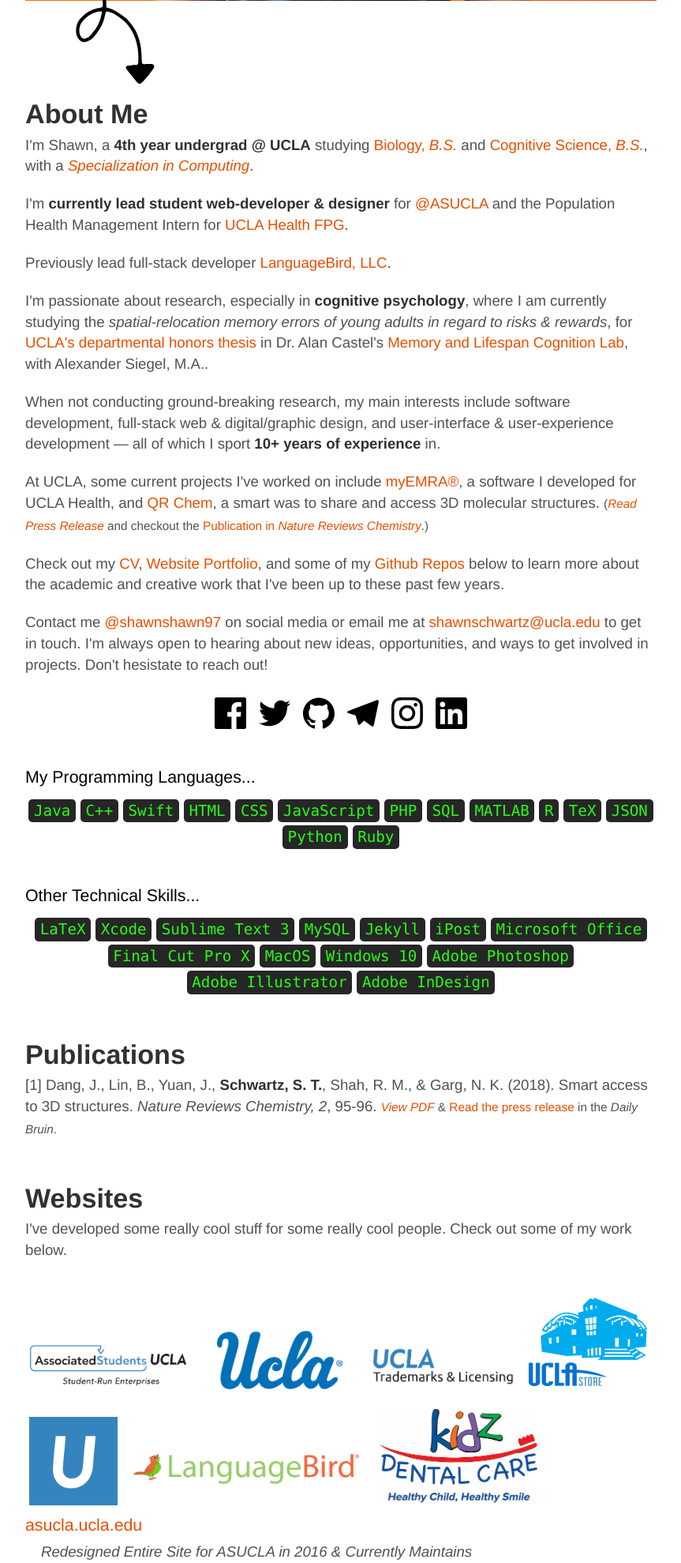
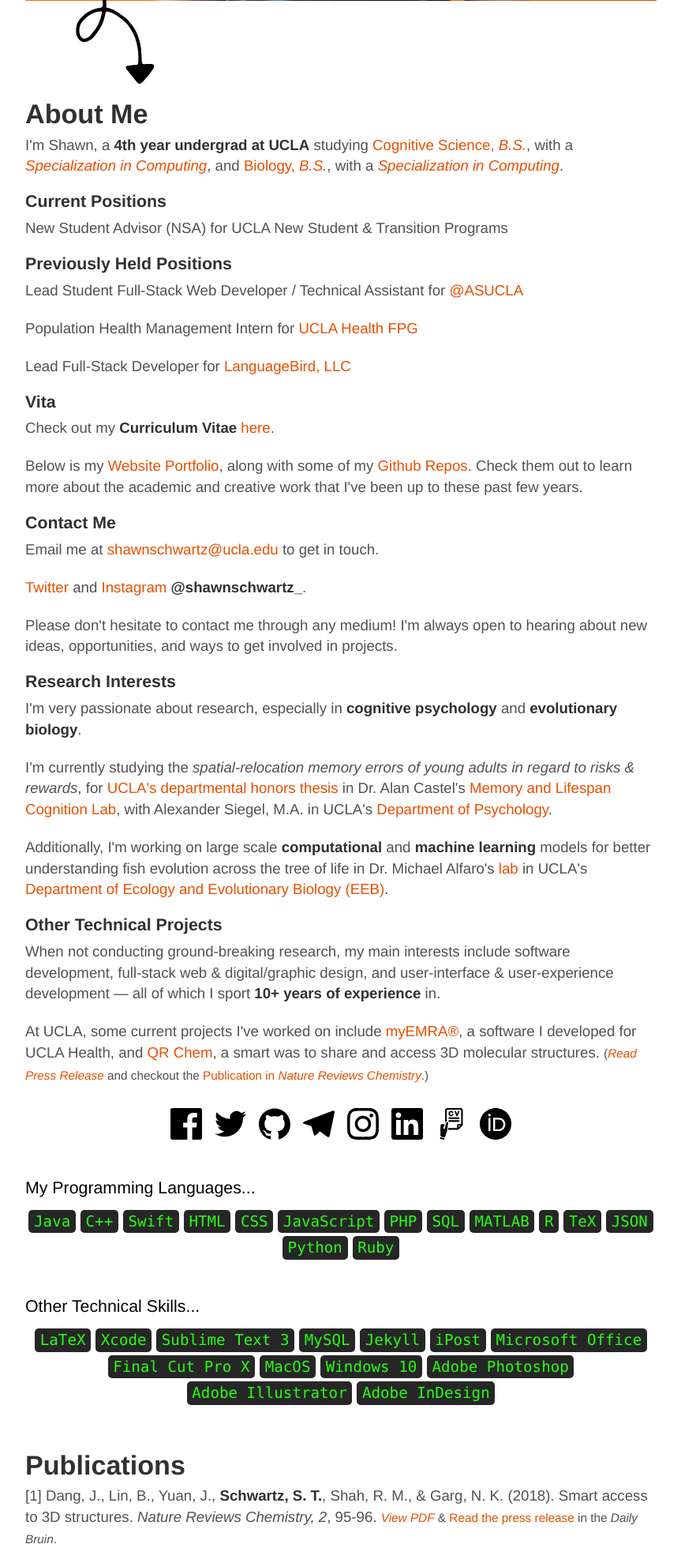
Before and after one commit to ShawnTylerSchwartz/shawntylerschwartz.com, a PHP site: page / in a window 1280 px wide. Shown: the part 946-2925 px from the top of the page at 79% size, without its empty margins (208-1071 px from the left). Run offline with PHP 8.4, Linux system fonts and the light colour scheme; some libraries are stand-ins or nearby versions.

Commit message:
Modifications to main verbage

```diff
--- a/assets/css/style.css
+++ b/assets/css/style.css
@@ -617,6 +617,14 @@ a.no-bar {
     background-image: url(../images/social/twitter.svg);
 }
 
+.cv {
+    background-image: url(../images/social/cv.svg);
+}
+
+.orcid {
+    background-image: url(../images/social/orcid.svg);
+}
+
 .four-oh-three {
     background-image: url(../images/403.svg);
     padding: 0;
--- a/index.html
+++ b/index.html
@@ -86,8 +86,8 @@
 						"url": "https://shawntylerschwartz.com/",
 						"sameAs": [
 							"https://www.linkedin.com/in/shawntylerschwartz",
-							"https://instagram.com/shawnshawn97",
-							"https://twitter.com/shawnshawn97",
+							"https://instagram.com/shawnschwartz_",
+							"https://twitter.com/shawnschwartz_",
 							"https://www.facebook.com/shawn.schwartz101"
 						],
 						"image": {
@@ -166,29 +166,44 @@
 		<section id="about">
 			<article class="about">
 				<h1>About Me</h1>
-				<p>I'm Shawn, a <strong>4th year undergrad @ UCLA</strong> studying <a href="https://www.eeb.ucla.edu" target="_blank">Biology, <em>B.S.</em></a> and <a href="https://www.psych.ucla.edu" target="_blank">Cognitive Science, <em>B.S.</em></a>, with a <a href="https://www.cs.ucla.edu" target="_blank"><em>Specialization in Computing</em></a>.</p>
+				<p>I'm Shawn, a <strong>4th year undergrad at UCLA</strong> studying <a href="https://www.psych.ucla.edu" target="_blank">Cognitive Science, <em>B.S.</em></a>, with a <a href="https://www.cs.ucla.edu" target="_blank"><em>Specialization in Computing</em></a>, and <a href="https://www.eeb.ucla.edu" target="_blank">Biology, <em>B.S.</em></a>, with a <a href="https://www.cs.ucla.edu" target="_blank"><em>Specialization in Computing</em></a>.</p>
 
-				<p>I'm <strong>currently lead student web-developer &amp; designer</strong> for <a href="http://asucla.ucla.edu" target="_blank">@ASUCLA</a> and the Population Health Management Intern for <a href="http://fpg.uclahealth.org" target="_blank">UCLA Health FPG</a>.</p>
+				<h4>Current Positions</h4>
+				<p>New Student Advisor (NSA) for UCLA New Student &amp; Transition Programs</p>
 
-				<p>Previously lead full-stack developer <a href="https://languagebird.com" target="_blank">LanguageBird, LLC</a>.</p>
+				<h4>Previously Held Positions</h4>
+				<p>Lead Student Full-Stack Web Developer / Technical Assistant for <a href="http://asucla.ucla.edu" target="_blank">@ASUCLA</a></p>
+				<p>Population Health Management Intern for <a href="http://fpg.uclahealth.org" target="_blank">UCLA Health FPG</a></p>
+				<p>Lead Full-Stack Developer for <a href="https://languagebird.com" target="_blank">LanguageBird, LLC</a></p>
 
-				<p>I'm passionate about research, especially in <strong>cognitive psychology</strong>, where I am currently studying the <em>spatial-relocation memory errors of young adults in regard to risks &amp; rewards</em>, for <a href="https://www.psych.ucla.edu/undergraduate/special-programs-and-events/departmental-honors-program" target="_blank">UCLA's departmental honors thesis</a> in Dr. Alan Castel's <a href="http://castel.psych.ucla.edu" target="_blank">Memory and Lifespan Cognition Lab</a>, with Alexander Siegel, M.A..</p>
+				<h4>Vita</h4>
+				<p>Check out my <a href="https://shawntylerschwartz.com/cv/Shawn-T-Schwartz_CV.pdf" target="_blank"><strong>Curriculum Vitae</strong> here</a>.</p>
+				<p>Below is my <a href="#websites">Website Portfolio</a>, along with some of my <a href="#code">Github Repos</a>. Check them out to learn more about the academic and creative work that I've been up to these past few years.</p>
 
+				<h4>Contact Me</h4>
+				<p>Email me at <a href="mailto:&#115;&#104;&#097;&#119;&#110;&#115;&#099;&#104;&#119;&#097;&#114;&#116;&#122;&#064;&#117;&#099;&#108;&#097;&#046;&#101;&#100;&#117;" target="_blank">&#115;&#104;&#097;&#119;&#110;&#115;&#099;&#104;&#119;&#097;&#114;&#116;&#122;&#064;&#117;&#099;&#108;&#097;&#046;&#101;&#100;&#117;</a> to get in touch.</p>
+				<p><a href="https://twitter.com/shawnschwartz_" target="_blank">Twitter</a> and <a href="https://instagram.com/shawnschwartz_" target="_blank">Instagram</a> <strong>@shawnschwartz_</strong>.</p>
+				<p>Please don't hesitate to contact me through any medium! I'm always open to hearing about new ideas, opportunities, and ways to get involved in projects.</p>
+
+				<h4>Research Interests</h4>
+				<p>I'm very passionate about research, especially in <strong>cognitive psychology</strong> and <strong>evolutionary biology</strong>.</p>
+				<p>I'm currently studying the <em>spatial-relocation memory errors of young adults in regard to risks &amp; rewards</em>, for <a href="https://www.psych.ucla.edu/undergraduate/special-programs-and-events/departmental-honors-program" target="_blank">UCLA's departmental honors thesis</a> in Dr. Alan Castel's <a href="http://castel.psych.ucla.edu" target="_blank">Memory and Lifespan Cognition Lab</a>, with Alexander Siegel, M.A. in UCLA's <a href="https://www.psych.ucla.edu/" target="_blank">Department of Psychology</a>.</p>
+				<p>Additionally, I'm working on large scale <strong>computational</strong> and <strong>machine learning</strong> models for better understanding fish evolution across the tree of life in Dr. Michael Alfaro's <a href="https://michaelalfaro.github.io/alfaro-lab/" target="_blank">lab</a> in UCLA's <a href="https://www.eeb.ucla.edu/" target="_blank"> Department of Ecology and Evolutionary Biology (EEB)</a>.
+
+				<h4>Other Technical Projects</h4>
 				<p>When not conducting ground-breaking research, my main interests include software development, full-stack web &amp; digital/graphic design, and user-interface &amp; user-experience development &mdash; all of which I sport <strong>10+ years of experience</strong> in.</p>
 
 				<p>At UCLA, some current projects I've worked on include <a href="https://staging.myemra.com" target="_blank">myEMRA®</a>, a software I developed for UCLA Health, and <a href="https://qrchem.net" target="_blank">QR Chem</a>, a smart was to share and access 3D molecular structures. <span class="small">(<a href="https://dailybruin.com/2018/07/30/student-developed-tool-brings-3d-molecular-models-to-smartphone-screen/" target="_blank"><em>Read Press Release</em></a> and checkout the <a href="https://www.nature.com/articles/s41570-018-0021-y" target="_blank">Publication in <em>Nature Reviews Chemistry</em></a>.)</span></p>
-
-				<p>Check out my <a href="https://shawntylerschwartz.com/cv/Shawn-T-Schwartz_CV.pdf" target="_blank">CV</a>, <a href="#websites">Website Portfolio</a>, and some of my <a href="#code">Github Repos</a> below to learn more about the academic and creative work that I've been up to these past few years.</p>
-
-				<p>Contact me <a href="https://instagram.com/shawnshawn97" target="_blank">@shawnshawn97</a> on social media or email me at <a href="mailto:shawnschwartz@ucla.edu" target="_blank">shawnschwartz@ucla.edu</a> to get in touch. I'm always open to hearing about new ideas, opportunities, and ways to get involved in projects. Don't hesistate to reach out!</p>
 			</article>
 			<article class="social-icons">
 				<a href="https://www.facebook.com/shawn.schwartz101" class="no-bar" target="_blank" alt="Facebook" title="Facebook"><div class="social facebook"></div></a>
-				<a href="https://twitter.com/shawnshawn97" class="no-bar" target="_blank" alt="Twitter" title="Twitter"><div class="social twitter"></div></a>
+				<a href="https://twitter.com/shawnschwartz_" class="no-bar" target="_blank" alt="Twitter" title="Twitter"><div class="social twitter"></div></a>
 				<a href="https://github.com/ShawnTylerSchwartz" class="no-bar" target="_blank" alt="Github" title="Github"><div class="social github"></div></a>
 				<a href="mailto:shawnschwartz@ucla.edu" class="no-bar" target="_blank" alt="Email" title="Email"><div class="social email"></div></a>
-				<a href="https://instagram.com/shawnshawn97" class="no-bar" target="_blank" alt="Instagram" title="Instagram"><div class="social instagram"></div></a>
+				<a href="https://instagram.com/shawnschwartz_" class="no-bar" target="_blank" alt="Instagram" title="Instagram"><div class="social instagram"></div></a>
 				<a href="https://www.linkedin.com/in/ShawnTylerSchwartz/" class="no-bar" target="_blank" alt="LinkedIn" title="LinkedIn"><div class="social linkedin"></div></a>
+				<a href="cv/" class="no-bar" target="_blank" alt="Curriculum Vitae" title="Curriculum Vitae"><div class="social cv"></div></a>
+				<a href="https://orcid.org/0000-0001-6444-8451" class="no-bar" target="_blank" alt="ORCID" title="ORCID"><div class="social orcid"></div></a>
 			</article>
 			<article class="languages">
 				<h5>My Programming Languages...</h5>
@@ -230,6 +245,11 @@
 				<h1>Publications</h1>
 				<p>[1] Dang, J., Lin, B., Yuan, J., <strong>Schwartz, S. T.</strong>, Shah, R. M., & Garg, N. K. (2018). Smart access to 3D structures. <em>Nature Reviews Chemistry, 2</em>, 95-96. <span class="small"><a href="https://rdcu.be/4SEe" target="_blank"><em>View PDF</em></a> &amp; <a href="https://dailybruin.com/2018/07/30/student-developed-tool-brings-3d-molecular-models-to-smartphone-screen/" target="_blank">Read the press release</a> in the <em>Daily Bruin</em>.</span></p>
 			</article>
+			<article class="publications-in-progress">
+				<h1>Manuscripts Under Review &amp; In Preparation</h1>
+				<p> Alfaro, M. E., Karan, E. A., <strong>Schwartz, S. T.</strong>, &amp; Schultz, A. J. (under review). <em>The evolution of color pattern in Butterflyfishes (Chaetodontidae).</em> Manuscript under review.</p>
+				<p><strong>Schwartz, S. T.</strong>, Siegel, A. L. M., &amp; Castel, A. D. (in prep). <em>Risks and rewards: Memory for positive and negative item-location associations.</em> Manuscript in preparation.
+			</article>
 		</section>
 
 		<section id="websites">
@@ -242,10 +262,9 @@
 				<div class="websitelogosWrapper">
 					<div class="websiteLogos uclaHealth logoCenter"></div> <div class="websiteLogos languageBird midLogoAlign logoCenter"></div> <div class="websiteLogos kidzDentalCare logoCenter"></div>
 				</div>
-				<div class="website"><a href="http://asucla.ucla.edu" target="_blank">asucla.ucla.edu</a><p><em>Redesigned Entire Site for ASUCLA in 2016 &amp; Currently Maintains</em><br />(January 2016 &mdash; Present)</p></div>
-				<div class="website"><a href="https://uclastore.com" target="_blank">uclastore.com</a><p><em>Design Consultant for 2018 Redesign &amp; Currently Maintains</em><br />(January 2018 &mdash; Present)</p></div>
+				<div class="website"><a href="http://asucla.ucla.edu" target="_blank">asucla.ucla.edu</a><p><em>Redesigned Entire Site for ASUCLA in 2016 &amp; Managed Frontend and Backend</em><br />(January 2016 &mdash; March 2019)</p></div>
+				<div class="website"><a href="https://uclastore.com" target="_blank">uclastore.com</a><p><em>Design Consultant for 2018 Redesign &amp; Maintained Backend</em><br />(January 2018 &mdash; March 2019)</p></div>
 				<div class="website"><a href="https://shawntylerschwartz.com" target="_blank">shawntylerschwartz.com</a><p><em>Designed &amp; Developed this Website to Display My Work</em><br />(August 2018)</p></div>
-				<div class="website"><a href="https://builtbyshawn.com" target="_blank">builtbyshawn.com</a><p><em>A front-page storefront to brand and represent my digital masterpieces</em><br />(August 2018)</p></div>
 				<div class="website"><a href="https://kidzdentalcare.com" target="_blank">kidzdentalcare.com</a> &amp; <a href="https://kidzdentalcare661.com" target="_blank">kidzdentalcare661.com</a><p><em>Full-Stack Developer for Redesign &amp; Implementation of HIPAA-Compliant Secure Patient Information Form</em><br />(July 2017 &mdash; Present)</p></div>
 				<div class="website"><a href="https://languagebird.com" target="_blank">languagebird.com</a><p><em>UI/UX Full-Stack Web Developer &amp; Designer</em>, LanguageBird®, LLC<br />(July 2016 &mdash; January 2018)</p></div>
 				<div class="website"><a href="https://qrchem.net" target="_blank">QRChem.net</a><p><em>Software Consultant &amp; Designer</em>, UCLA<br />(March 2018 &mdash; August 2018)</p></div>
@@ -340,11 +359,13 @@
 			</article>
 			<article class="social-icons">
 				<a href="https://www.facebook.com/shawn.schwartz101" class="no-bar" target="_blank" alt="Facebook" title="Facebook"><div class="social facebook"></div></a>
-				<a href="https://twitter.com/shawnshawn97" class="no-bar" target="_blank" alt="Twitter" title="Twitter"><div class="social twitter"></div></a>
+				<a href="https://twitter.com/shawnschwartz_" class="no-bar" target="_blank" alt="Twitter" title="Twitter"><div class="social twitter"></div></a>
 				<a href="https://github.com/ShawnTylerSchwartz" class="no-bar" target="_blank" alt="Github" title="Github"><div class="social github"></div></a>
 				<a href="mailto:shawnschwartz@ucla.edu" class="no-bar" target="_blank" alt="Email" title="Email"><div class="social email"></div></a>
-				<a href="https://instagram.com/shawnshawn97" class="no-bar" target="_blank" alt="Instagram" title="Instagram"><div class="social instagram"></div></a>
+				<a href="https://instagram.com/shawnschwartz_" class="no-bar" target="_blank" alt="Instagram" title="Instagram"><div class="social instagram"></div></a>
 				<a href="https://www.linkedin.com/in/ShawnTylerSchwartz/" class="no-bar" target="_blank" alt="LinkedIn" title="LinkedIn"><div class="social linkedin"></div></a>
+				<a href="cv/" class="no-bar" target="_blank" alt="Curriculum Vitae" title="Curriculum Vitae"><div class="social cv"></div></a>
+				<a href="https://orcid.org/0000-0001-6444-8451" class="no-bar" target="_blank" alt="ORCID" title="ORCID"><div class="social orcid"></div></a>
 			</article>
 		</section>
 
```
Also changed, not shown: assets/images/social/cv.svg (added), assets/images/social/orcid.svg (added).
